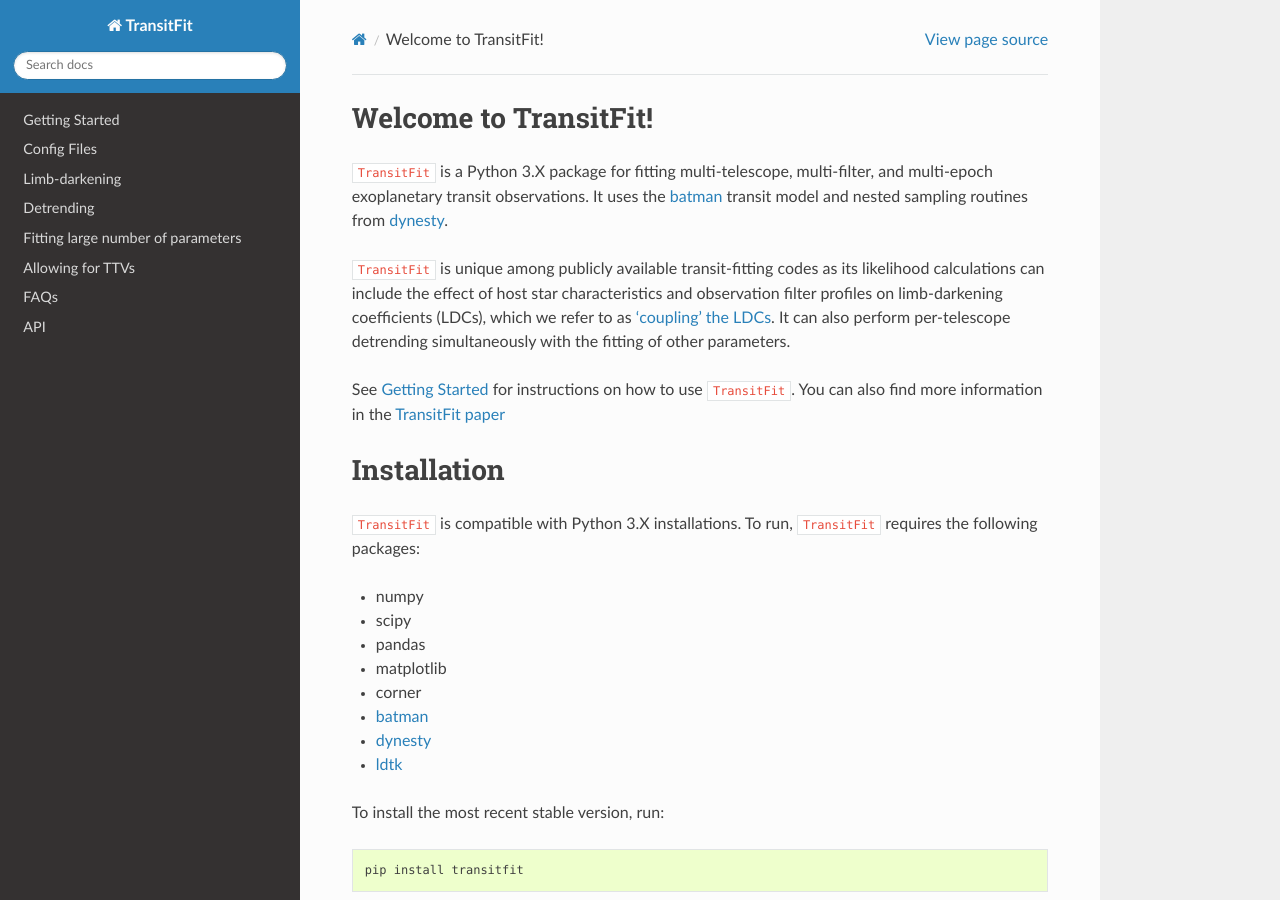
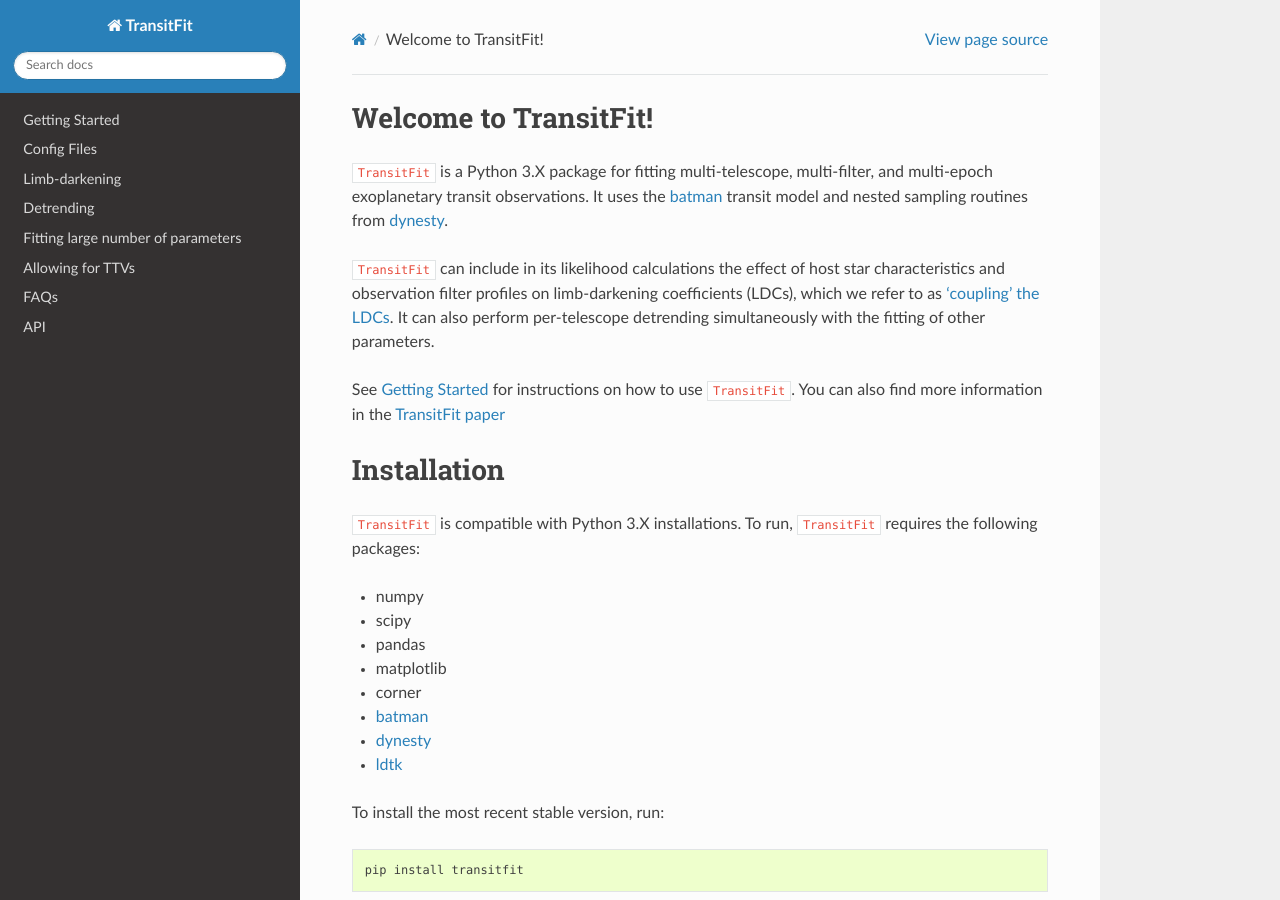
Before and after one commit to joshjchayes/TransitFit, a Sphinx documentation site: the page built from docs/source/index.rst, in a window 1280 px wide and 900 px high. Built offline with Sphinx 7.4.7 and the Read the Docs theme 2.0.0, drawn with Linux system fonts in a browser that asks for light colours.

Commit message:
Update index.rst

```diff
--- a/docs/source/index.rst
+++ b/docs/source/index.rst
@@ -3,7 +3,7 @@ Welcome to TransitFit!
 
 ``TransitFit`` is a Python 3.X package for fitting multi-telescope, multi-filter, and multi-epoch exoplanetary transit observations. It uses the `batman <https://www.cfa.harvard.edu/~lkreidberg/batman/index.html>`_ transit model and nested sampling routines from `dynesty <https://dynesty.readthedocs.io/en/latest/index.html>`_.
 
-``TransitFit`` is unique among publicly available transit-fitting codes as its likelihood calculations can include the effect of host star characteristics and observation filter profiles on limb-darkening coefficients (LDCs), which we refer to as :ref:`'coupling' the LDCs <Limb-darkening>`. It can also perform per-telescope detrending simultaneously with the fitting of other parameters.
+``TransitFit`` can include in its likelihood calculations the effect of host star characteristics and observation filter profiles on limb-darkening coefficients (LDCs), which we refer to as :ref:`'coupling' the LDCs <Limb-darkening>`. It can also perform per-telescope detrending simultaneously with the fitting of other parameters.
 
 See :ref:`Getting Started` for instructions on how to use ``TransitFit``. You can also find more information in the `TransitFit paper <https://ui.adsabs.harvard.edu/abs/2021arXiv210312139H/abstract>`_
 
```
